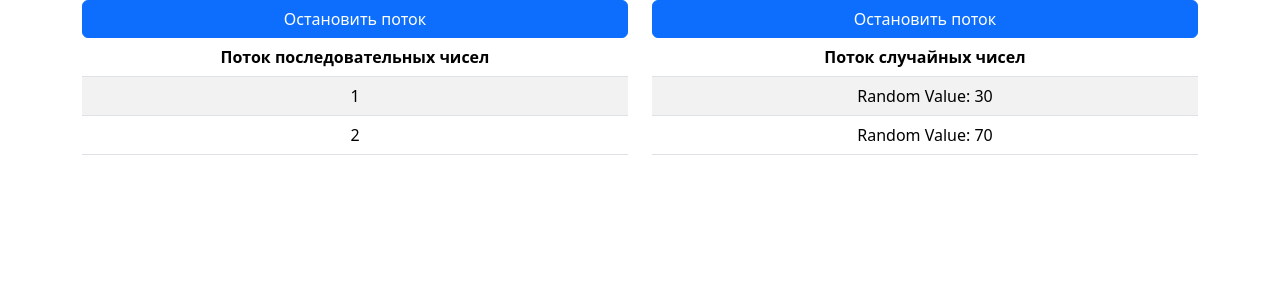
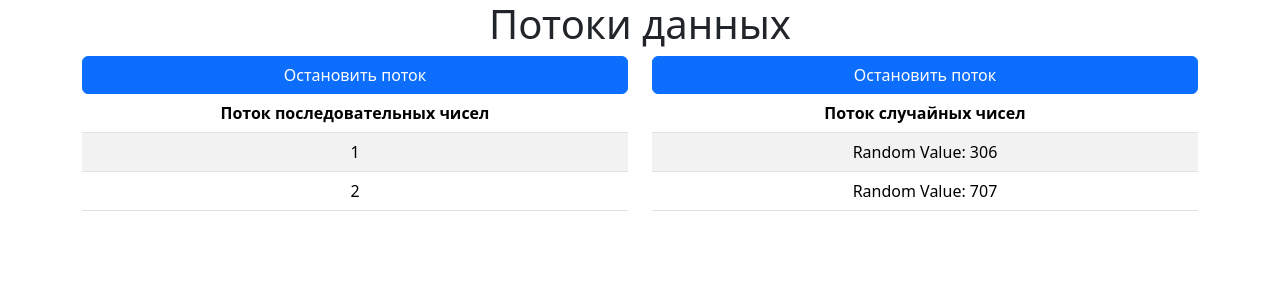
Before and after one commit to gera13sa/EvoApp, an Angular app: page / in a window 1280 px wide. Shown: the top 300 px of the page. Built offline with nearby package versions, Linux system fonts and the light colour scheme.

Commit message:
modified:   src/app/app.component.html modified:   src/app/app.component.ts modified:   src/app/counter.service.ts

```diff
--- a/src/app/app.component.html
+++ b/src/app/app.component.html
@@ -1,7 +1,12 @@
-<div class="container">
+<div class="container text-center">
+  <h1>Потоки данных</h1>
   <div class="row">
     <div class="col">
-      <button (click)="stopValueCounter()" class="btn btn-primary w-100">
+      <button
+        (click)="stopValueCounter()"
+        class="btn btn-primary w-100"
+        [disabled]="buttonsDisabled[0]"
+      >
         Остановить поток
       </button>
       <table class="table table-striped text-center">
@@ -18,7 +23,11 @@
       </table>
     </div>
     <div class="col">
-      <button (click)="stopRandomValueCounter()" class="btn btn-primary w-100">
+      <button
+        (click)="stopRandomValueCounter()"
+        class="btn btn-primary w-100"
+        [disabled]="buttonsDisabled[1]"
+      >
         Остановить поток
       </button>
       <table class="table table-striped text-center">
--- a/src/app/app.component.ts
+++ b/src/app/app.component.ts
@@ -9,10 +9,13 @@ import { CounterService } from './counter.service';
 export class AppComponent {
   value: number[] = [];
   randomValue: string[] = [];
+  buttonsDisabled: boolean[] = [];
 
   constructor(private counterService: CounterService) {}
 
   ngOnInit() {
+    this.buttonsDisabled = [false, false];
+
     this.counterService.getValue().subscribe({
       next: (value) => this.value.push(value),
     });
@@ -27,9 +30,11 @@ export class AppComponent {
 
   stopValueCounter() {
     this.counterService.stopValueCounter();
+    this.buttonsDisabled[0] = true;
   }
 
   stopRandomValueCounter() {
     this.counterService.stopRandomValueCounter();
+    this.buttonsDisabled[1] = true;
   }
 }
--- a/src/app/counter.service.ts
+++ b/src/app/counter.service.ts
@@ -35,7 +35,7 @@ export class CounterService {
     this.randomValueStreamSubscription = interval(2000)
       .pipe(
         map(() => {
-          const randomValue = Math.floor(Math.random() * 100);
+          const randomValue = Math.floor(Math.random() * 1000);
           return `Random Value: ${randomValue}`;
         })
       )
```
